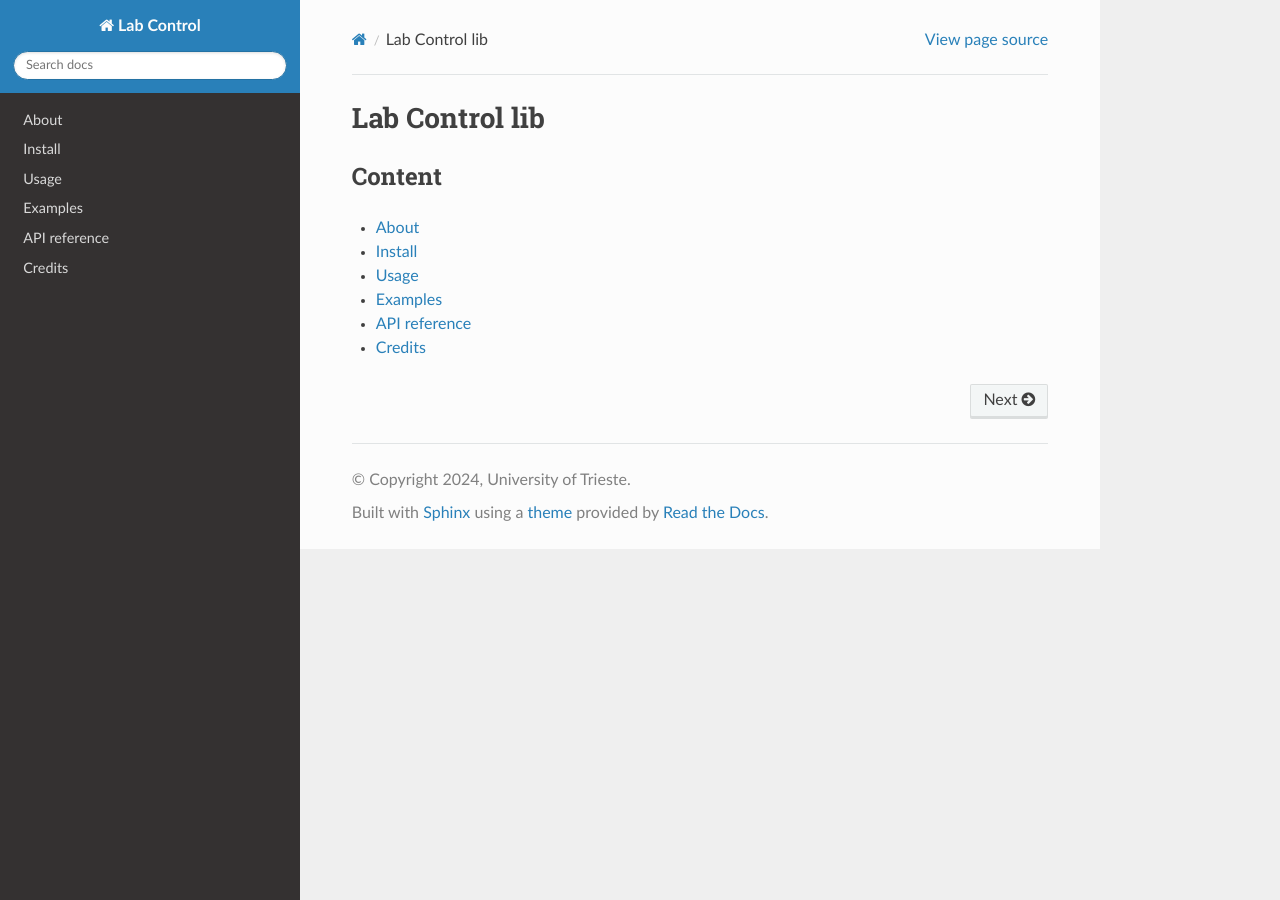
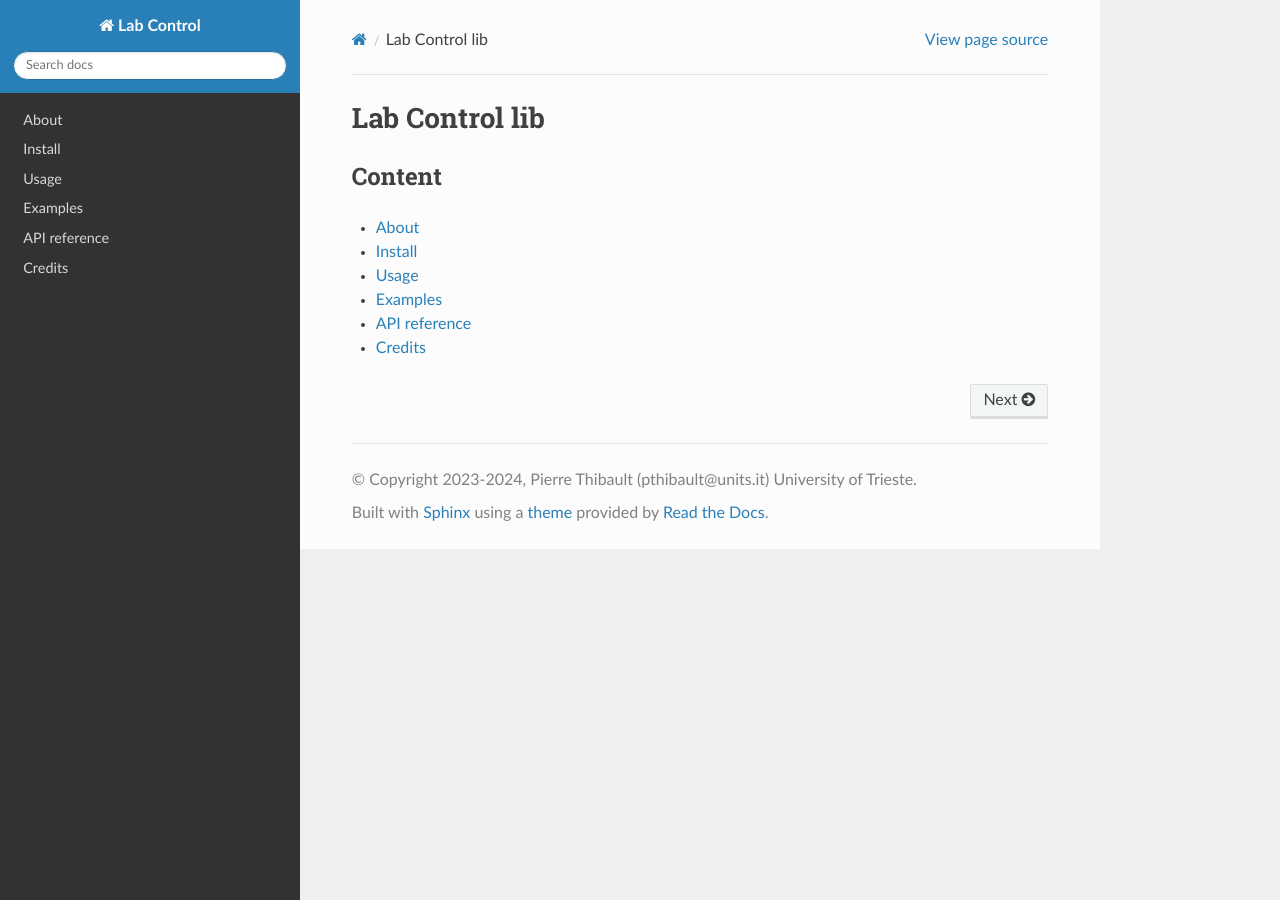
Before and after one commit to optimato/lab-control-lib, a Sphinx documentation site: the page built from docs/index.rst, in a window 1280 px wide. Built offline with Sphinx 7.4.7 and the Read the Docs theme 2.0.0, drawn with Linux system fonts in a browser that asks for light colours; the version number could not be read and is left out.

Commit message:
added copyright on readthedocs pages

```diff
--- a/docs/conf.py
+++ b/docs/conf.py
@@ -74,9 +74,9 @@ source_suffix = '.rst'
 master_doc = 'index'
 
 # General information about the project.
-Affiliation = u'University of Trieste'
+Affiliation = u'Pierre Thibault (pthibault@units.it) University of Trieste'
 project = u'Lab Control'
-copyright = u'2024, ' + Affiliation
+copyright = u'2023-2024, ' + Affiliation
 
 # The version info for the project you're documenting, acts as replacement for
 # |version| and |release|, also used in various other places throughout the
```
